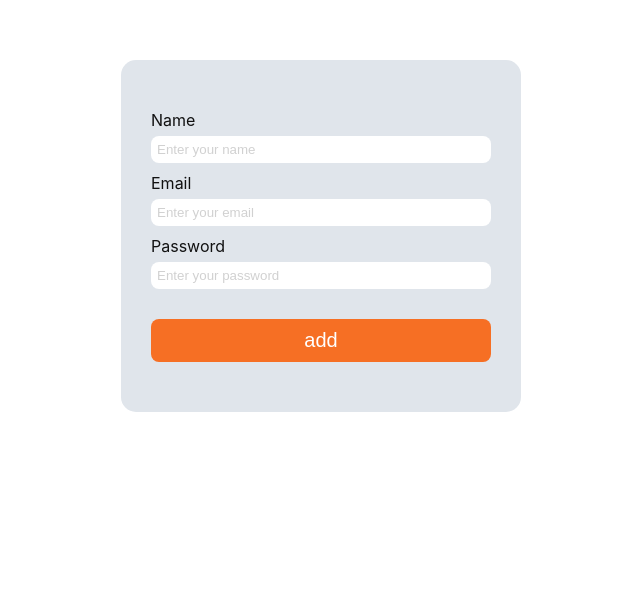
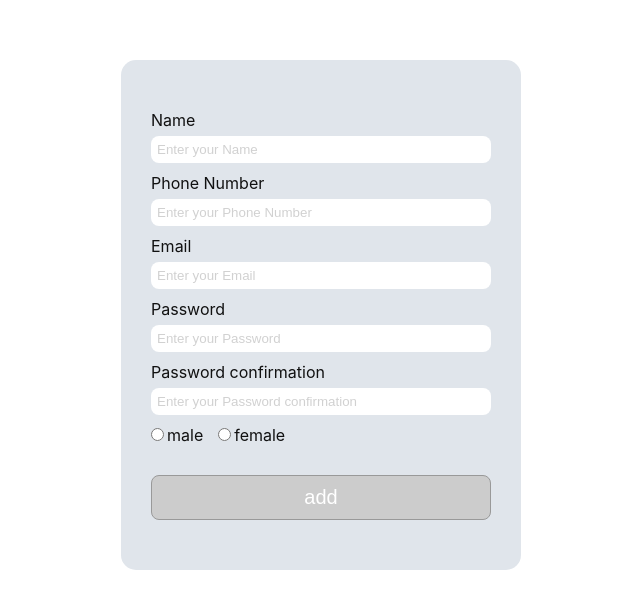
Before and after one commit to imanakhondi/-React-form-validation-formik, a React (Create React App) app: page / in a window 1280 px wide. Shown: the top 608 px of the page, without its empty margins (319-959 px from the left). Built offline with nearby package versions, Linux system fonts and the light colour scheme.

Commit message:
Create a radio button component

```diff
--- a/src/App.css
+++ b/src/App.css
@@ -26,7 +26,9 @@
     padding: 6px;
     border-radius: 8px;
   }
-  input:focus{
+  input[type="text"]:focus ,
+  input[type="password"]:focus,
+  input[type="email"]:focus{
     outline: 2px solid #f66f24;
   }
   input[type="radio"]{
--- a/src/components/SignUpForm.js
+++ b/src/components/SignUpForm.js
@@ -1,11 +1,21 @@
 import { useFormik } from "formik";
 import * as Yup from "yup";
 import Input from "./common/Input";
+import RadioInput from "./common/RadioInput";
+
+
+const radioOptions=[
+  {value:"0",label:"male"},
+  {value:"1",label:"female"}
+]
 
 const initialValues = {
   name: "",
+  phoneNumber: "",
   email: "",
   password: "",
+  passwordConfirm: "",
+  gender: "",
 };
 
 const onSubmit = (values) => {
@@ -16,8 +26,20 @@ const validationSchema = Yup.object({
   name: Yup.string()
     .required("name is required")
     .min(6, "at least 6 characters"),
+  phoneNumber: Yup.string()
+    .required("phone number is required")
+    .matches(/^[0-9]{11}$/, "invalid phone number"),
   email: Yup.string().email().required("email is required"),
-  password: Yup.string().required("password is required"),
+  password: Yup.string()
+    .required("password is required")
+    .matches(
+      /^(?=.*[a-z])(?=.*[A-Z])(?=.*[0-9])(?=.*[!@#\$%\^&\*])(?=.{8,})/,
+      "Must Contain 8 Characters, One Uppercase, One Lowercase, One Number and One Special Case Character"
+    ),
+  passwordConfirm: Yup.string()
+    .required("password confirmation is required")
+    .oneOf([Yup.ref("password"), null], "password must match"),
+  gender: Yup.string().required("gender is required"),
 });
 
 const SignUpForm = () => {
@@ -25,6 +47,7 @@ const SignUpForm = () => {
     initialValues,
     onSubmit,
     validationSchema,
+    validateOnMount: true,
   });
   console.log(formik.touched);
 
@@ -33,9 +56,18 @@ const SignUpForm = () => {
       <div className="u-container-layout">
         <form onSubmit={formik.handleSubmit}>
           <Input formik={formik} name="name" label="Name" />
+          <Input formik={formik} name="phoneNumber" label="Phone Number" />
           <Input formik={formik} name="email" label="Email" />
           <Input formik={formik} name="password" label="Password" />
-          <button type="submit">add</button>
+          <Input
+            formik={formik}
+            name="passwordConfirm"
+            label="Password confirmation"
+          />
+        <RadioInput formik={formik} name="gender" radioOptions={radioOptions} />
+          <button type="submit" disabled={!formik.isValid}>
+            add
+          </button>
         </form>
       </div>
     </div>
--- a/src/components/common/Input.js
+++ b/src/components/common/Input.js
@@ -7,7 +7,7 @@ const Input = ({ formik, name, label, type = "text" }) => {
         name={name}
         id={name}
         {...formik.getFieldProps(name)}
-        placeholder={`Enter your ${name}`}
+        placeholder={`Enter your ${label}`}
       />
       {formik.errors[name] && formik.touched[name] && (
         <div className="error">{formik.errors[name]}</div>
--- /dev/null
+++ b/src/components/common/RadioInput.js
@@ -0,0 +1,27 @@
+import React from "react";
+
+const RadioInput = ({ radioOptions, formik, name }) => {
+  return (
+    <div className="formControl">
+      {radioOptions.map((item) => (
+        <React.Fragment key={item.value}>
+          <input
+            type="radio"
+            id={item.value}
+            name={name}
+            value={item.value}
+            checked={formik.values.gender === item.value}
+            onBlur={formik.handleBlur}
+            onChange={formik.handleChange}
+          />
+          <label htmlFor={item.value}>{item.label}</label>
+        </React.Fragment>
+      ))}
+      {formik.errors[name] && formik.touched[name] && (
+        <div className="error">{formik.errors[name]}</div>
+      )}
+    </div>
+  );
+};
+
+export default RadioInput;
```
